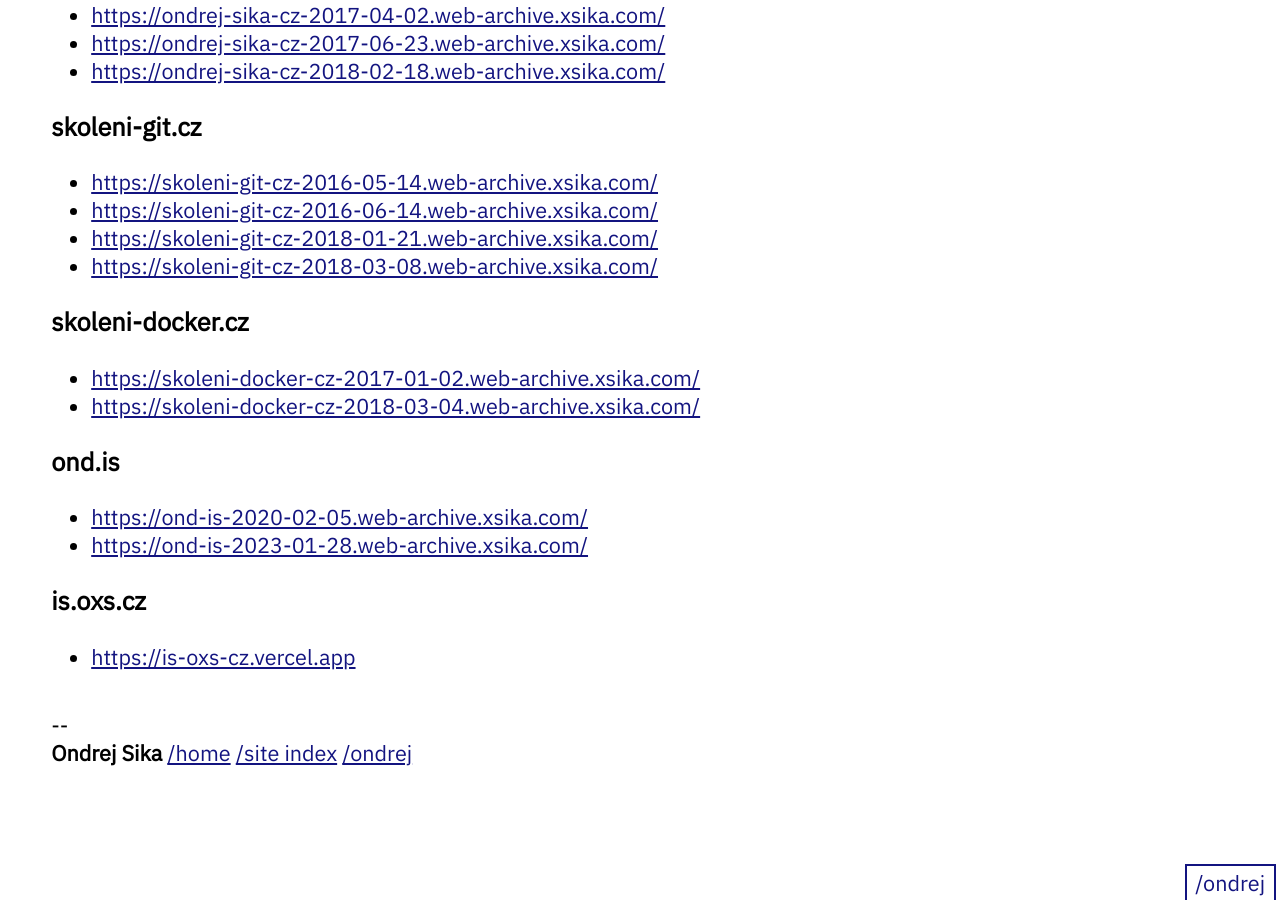
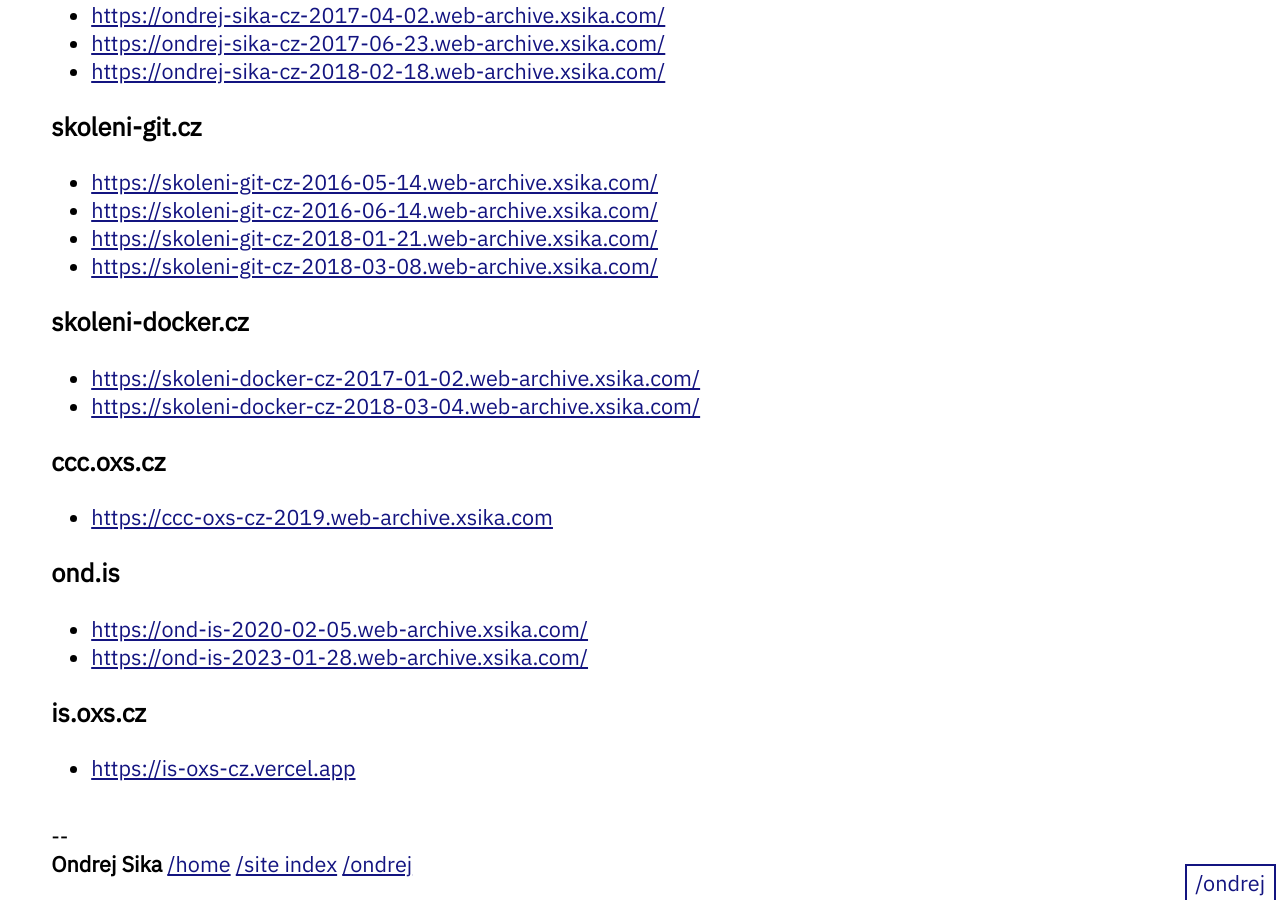
Before and after one commit to ondrejsika/ondrejsika.com, a Jekyll site: the page built from ondrej/web-archive/index.md, in a window 1280 px wide and 900 px high, scrolled down 747 px. Built offline with Jekyll 4.4.1, drawn with Linux system fonts in a browser that asks for light colours.

Commit message:
feat(ondrej/web-archive): Add ccc.oxs.cz from 2019

```diff
--- a/ondrej/web-archive/index.md
+++ b/ondrej/web-archive/index.md
@@ -42,6 +42,10 @@
 - <https://skoleni-docker-cz-2017-01-02.web-archive.xsika.com/>
 - <https://skoleni-docker-cz-2018-03-04.web-archive.xsika.com/>
 
+### ccc.oxs.cz
+
+- <https://ccc-oxs-cz-2019.web-archive.xsika.com>
+
 ### ond.is
 
 - <https://ond-is-2020-02-05.web-archive.xsika.com/>
```
